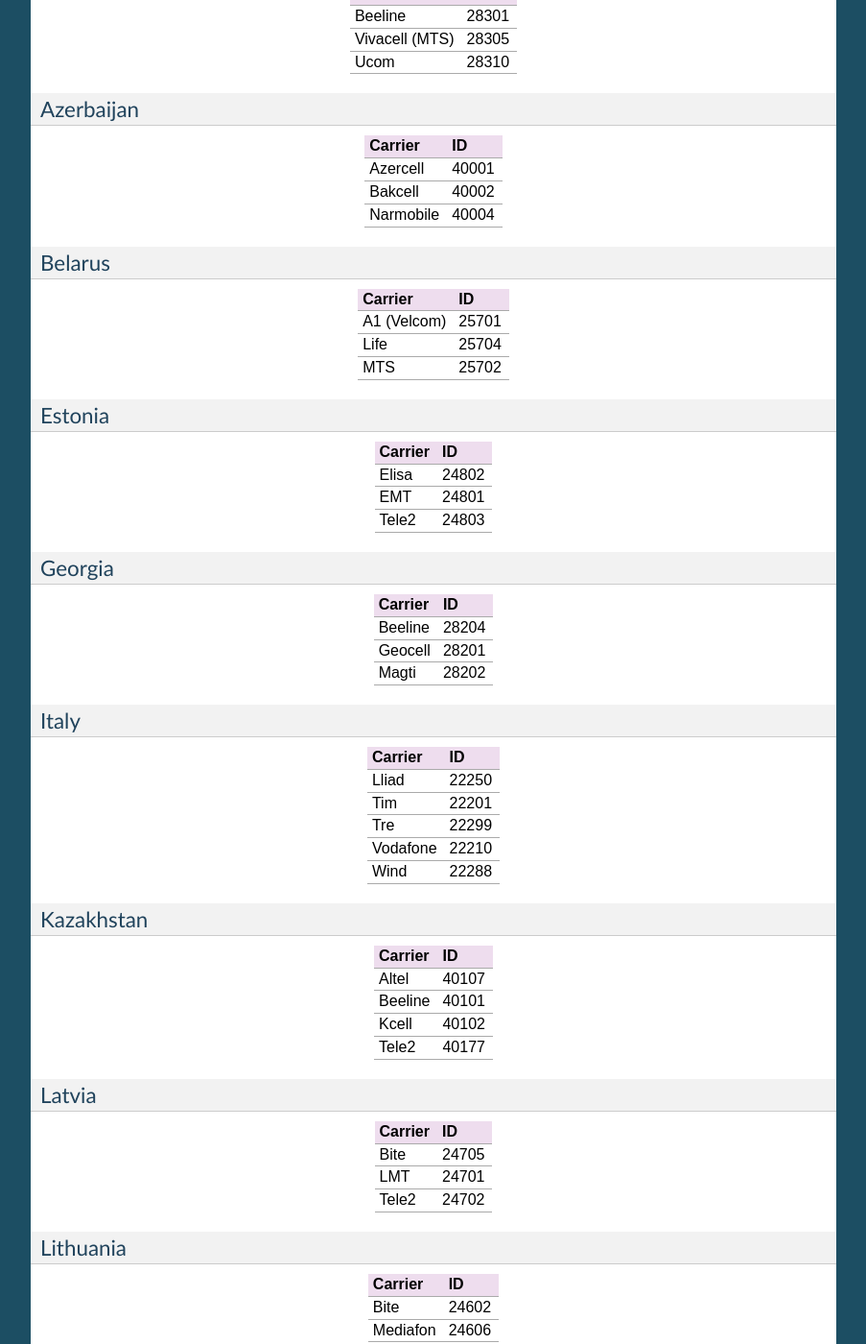
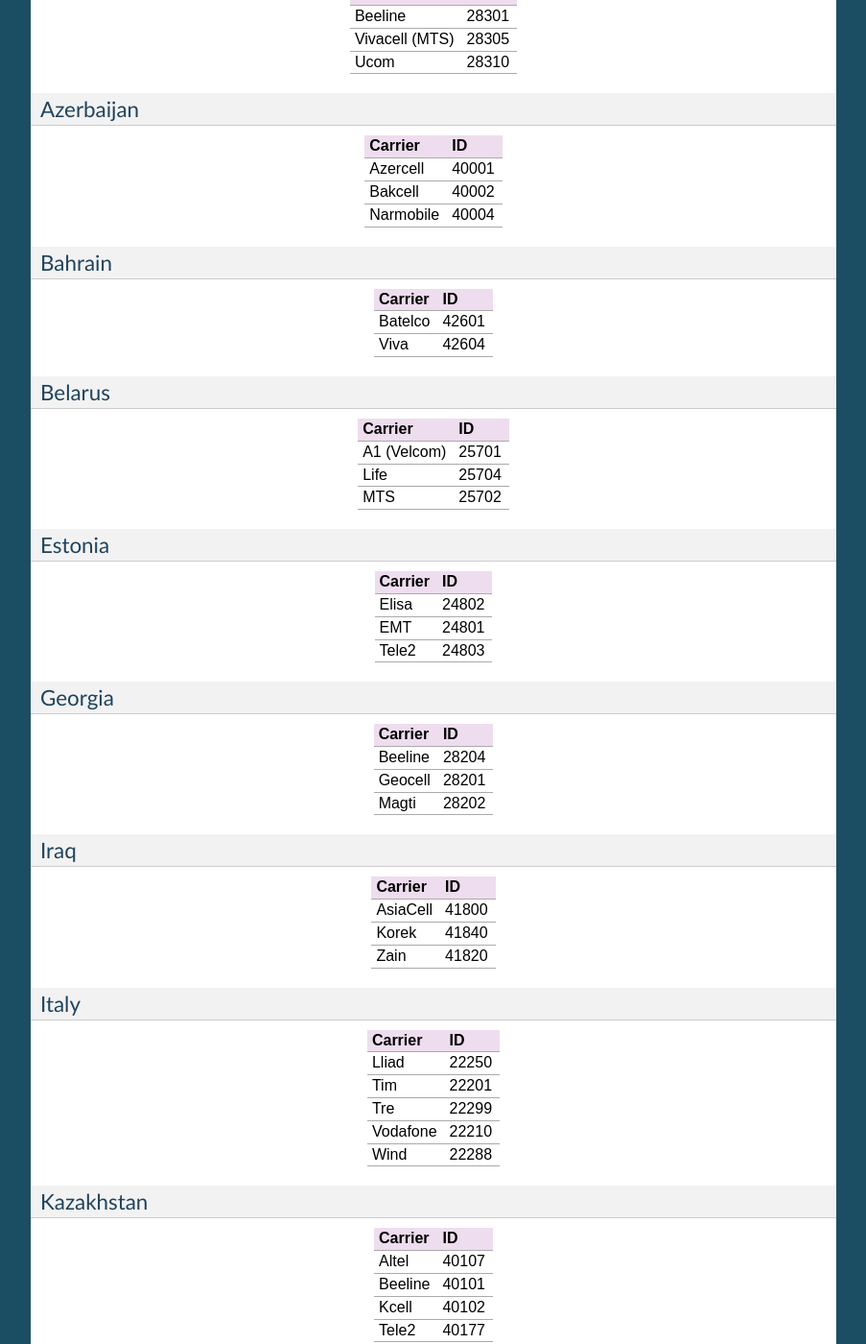
Before and after one commit to megasyst/lab, a Sphinx documentation site: the page built from docs/1_common.rst, in a window 1280 px wide and 1400 px high, scrolled down 701 px. Shown: the whole window at 96% size, without its empty margins (198-1101 px from the left). Built offline with Sphinx 7.4.7, drawn with Linux system fonts in a browser that asks for light colours.

Commit message:
Update 1_common.rst

```diff
--- a/docs/1_common.rst
+++ b/docs/1_common.rst
@@ -51,6 +51,16 @@ Bakcell           40002
 Narmobile         40004
 ================  ==========
 
+Bahrain
+_______
+
+================  ==========
+Carrier           ID
+================  ==========
+Batelco           42601
+Viva              42604
+================  ==========
+
 Belarus
 _______
 
@@ -82,6 +92,17 @@ Carrier           ID
 Beeline           28204
 Geocell           28201
 Magti             28202
+================  ==========
+
+Iraq
+_____
+
+================  ==========
+Carrier           ID
+================  ==========
+AsiaCell          41800
+Korek             41840
+Zain              41820
 ================  ==========
 
 Italy
```
